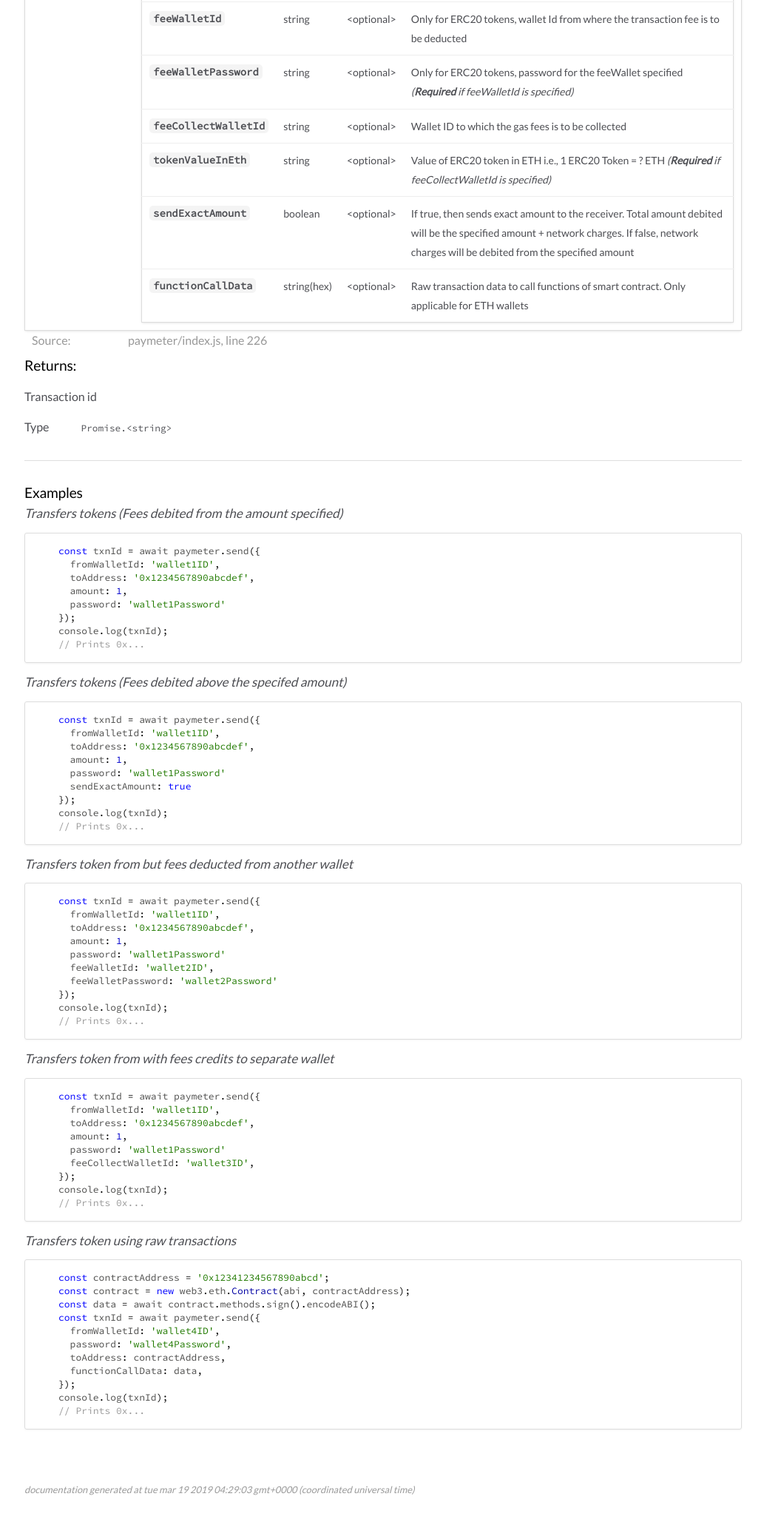
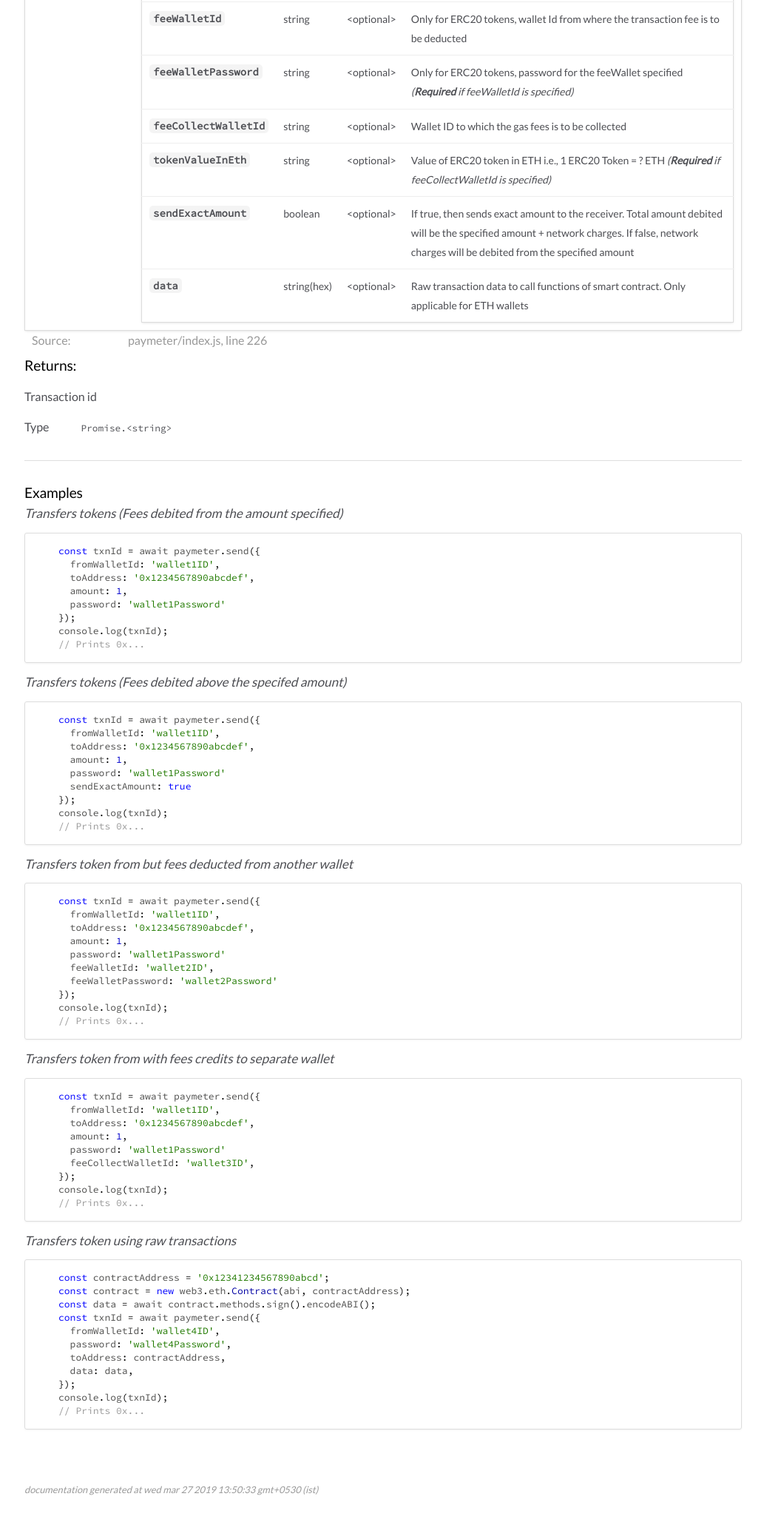
Before and after one commit to BlockClusterApp/blockcluster-node, a website: page docs/Paymeter.html in a window 1280 px wide. Shown: the part 4280-6337 px from the top of the page at 74% size, without its empty margins (247-1280 px from the left). Drawn offline with Linux system fonts and the light colour scheme.

Commit message:
updating docs

```diff
--- a/docs/Paymeter.html
+++ b/docs/Paymeter.html
@@ -1567,7 +1567,7 @@ console.log(withdrawals);
 
         <tr>
 
-                <td class="name"><code>functionCallData</code></td>
+                <td class="name"><code>data</code></td>
 
 
             <td class="type">
@@ -1747,7 +1747,7 @@ const txnId = await paymeter.send({
   fromWalletId: 'wallet4ID',
   password: 'wallet4Password',
   toAddress: contractAddress,
-  functionCallData: data,
+  data: data,
 });
 console.log(txnId);
 // Prints 0x...</code></pre>
@@ -1772,7 +1772,7 @@ console.log(txnId);
 <br class="clear">
 
 <footer>
-    Documentation generated at Tue Mar 19 2019 04:29:03 GMT+0000 (Coordinated Universal Time)
+    Documentation generated at Wed Mar 27 2019 13:50:33 GMT+0530 (IST)
 </footer>
 
 <script>prettyPrint();</script>
```
Also changed, not shown: docs/Hyperion.html (+1 -1 lines), docs/Platform.html (+1 -1 lines), docs/hyperion_index.js.html (+1 -1 lines), docs/index.html (+1 -1 lines), docs/paymeter_index.js.html (+6 -6 lines), docs/platform_index.js.html (+1 -1 lines).
